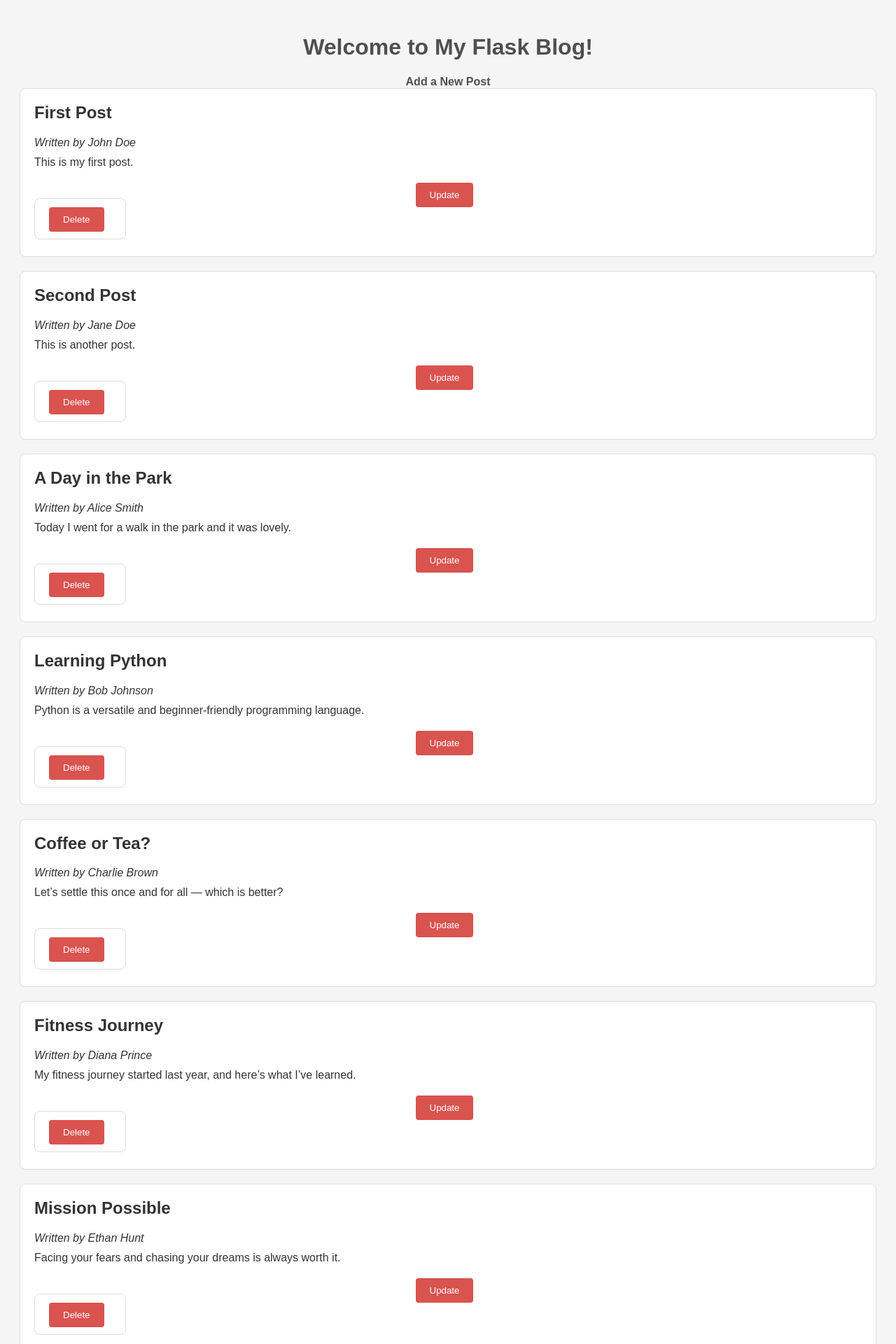
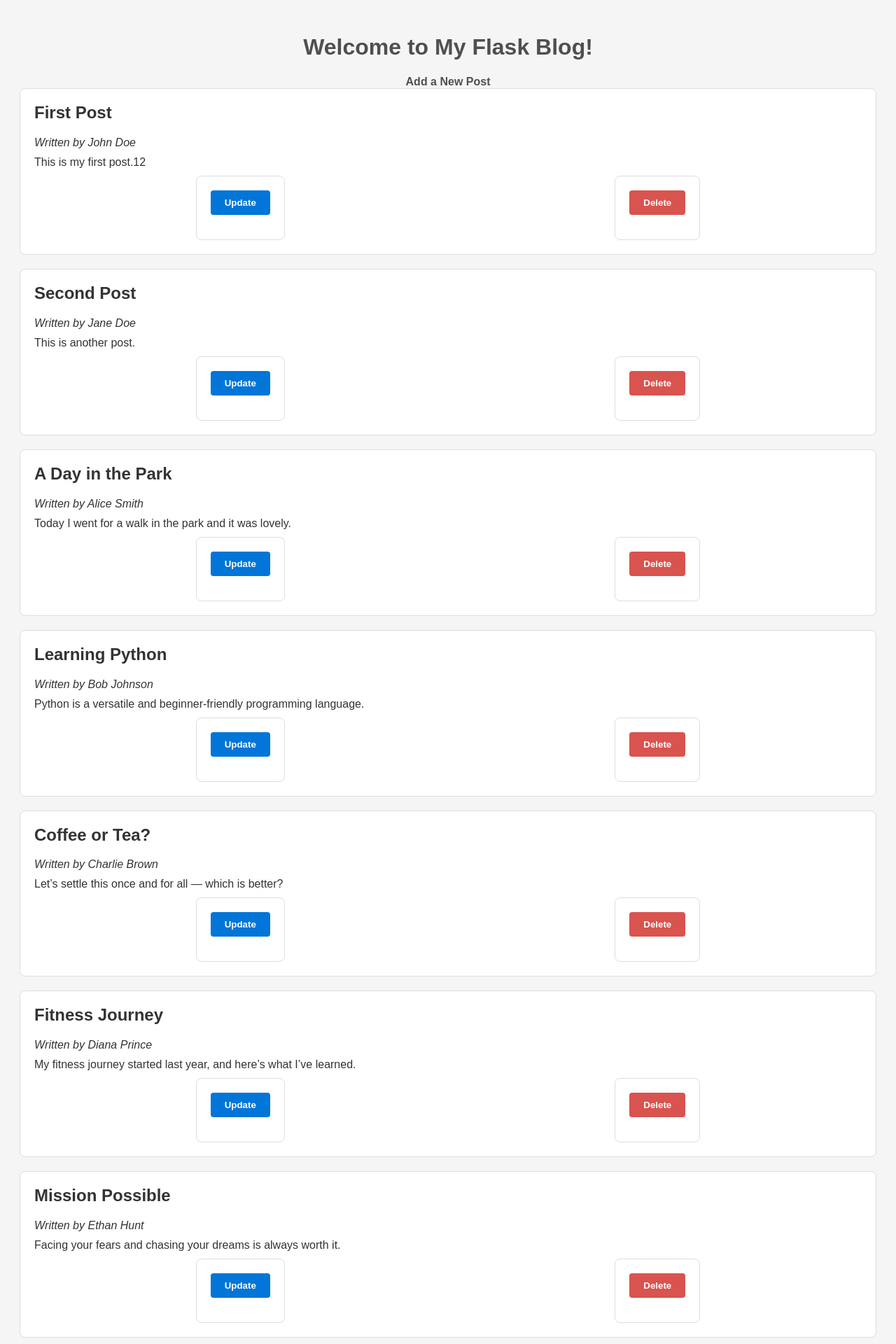
Before and after one commit to nadim00100/master-blog, a Flask app: page / in a window 1280 px wide. Shown: the top 1920 px of the page at 70% size. Run offline with Flask 3, Linux system fonts and the light colour scheme.

Commit message:
Create the Update Form and change modifythe style.css

```diff
--- a/blog_posts.json
+++ b/blog_posts.json
@@ -3,7 +3,7 @@
         "id": 1,
         "author": "John Doe",
         "title": "First Post",
-        "content": "This is my first post."
+        "content": "This is my first post.12"
     },
     {
         "id": 2,
--- a/static/style.css
+++ b/static/style.css
@@ -28,7 +28,7 @@ h1 {
     margin: 10px 0;
 }
 
-/* Shared form styling */
+/* Form styling (used in add.html and update.html) */
 form {
     max-width: 600px;
     margin: 0 auto;
@@ -61,7 +61,7 @@ form textarea {
     box-sizing: border-box;
 }
 
-/* Button base */
+/* Button base style */
 button,
 button[type="submit"] {
     padding: 10px 20px;
@@ -69,29 +69,34 @@ button[type="submit"] {
     border-radius: 4px;
     cursor: pointer;
     color: white;
-    margin-right: 10px;
+    font-weight: bold;
 }
 
-/* Default button (update) */
-button {
+/* Add or Update button */
+button,
+.update-button {
     background-color: #0275d8;
 }
 
-button:hover {
+button:hover,
+.update-button:hover {
     background-color: #025aa5;
 }
 
-/* Delete button inside post cards */
-.post form {
-    display: inline;
-}
-
-.post button {
+/* Delete button */
+.delete-button {
     background-color: #d9534f;
 }
 
-.post button:hover {
+.delete-button:hover {
     background-color: #c9302c;
+}
+
+/* Flex layout for post action buttons */
+.post-actions {
+    display: flex;
+    gap: 10px;
+    margin-top: 10px;
 }
 
 /* Navigation links */
--- a/templates/index.html
+++ b/templates/index.html
@@ -16,15 +16,17 @@
         <p><em>Written by {{ post.author }}</em></p>
         <p>{{ post.content }}</p>
 
-        <!-- Update Button -->
-        <a href="{{ url_for('update', post_id=post.id) }}">
-            <button>Update</button>
-        </a>
+        <div class="post-actions">
+            <!-- Update Button -->
+            <form action="{{ url_for('update', post_id=post.id) }}" method="GET">
+                <button type="submit" class="update-button">Update</button>
+            </form>
 
-        <!-- Delete Button -->
-        <form action="{{ url_for('delete', post_id=post.id) }}" method="POST">
-            <button type="submit" onclick="return confirm('Are you sure you want to delete this post?');">Delete</button>
-        </form>
+            <!-- Delete Button -->
+            <form action="{{ url_for('delete', post_id=post.id) }}" method="POST">
+                <button type="submit" onclick="return confirm('Are you sure you want to delete this post?');" class="delete-button">Delete</button>
+            </form>
+        </div>
     </div>
     {% endfor %}
 </body>
```
Also changed, not shown: templates/update.html (added, +33 -0 lines).
